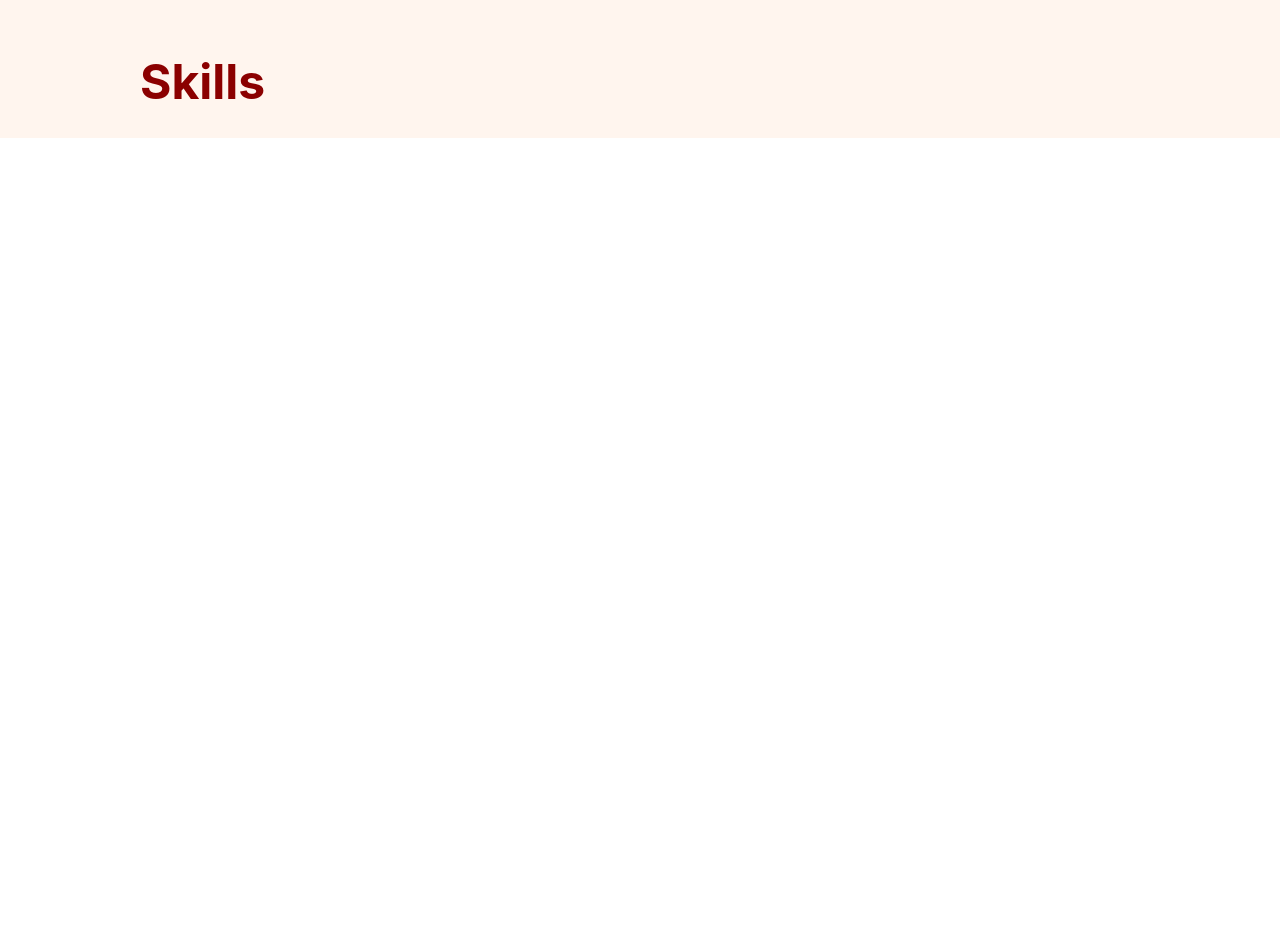
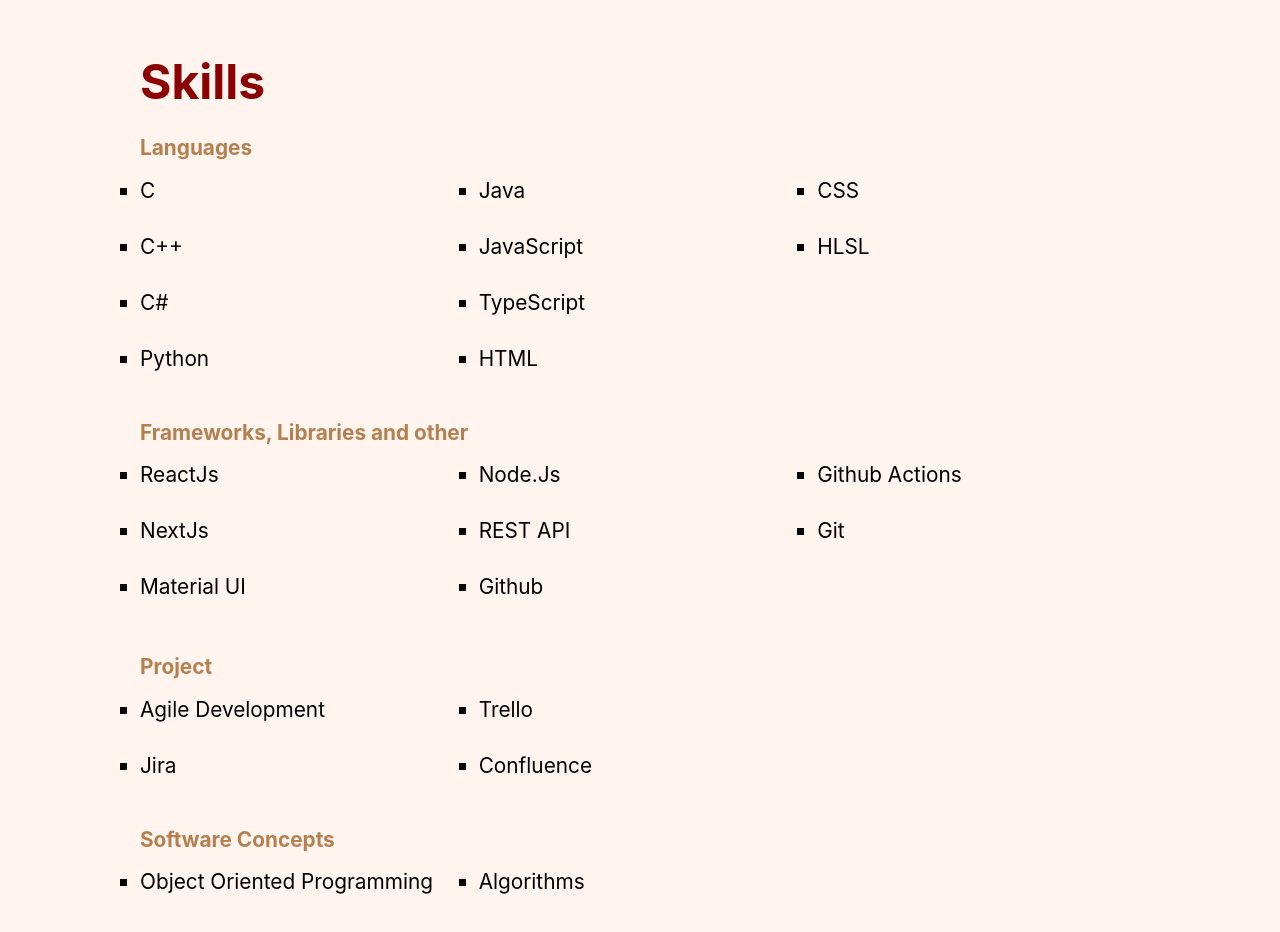
Before and after one commit to kyfohatl/portfolio-website-backend, a React (Create React App) app in the folder frontend/: page /skills in a window 1280 px wide. Shown: the part 1340-2272 px from the top of the page. Before the commit the page ends 1478 px from the top, so only its background shows below. Built offline with nearby package versions, Linux system fonts and the light colour scheme.

Commit message:
Finished initial content work on the skills page. Will need to come back to fix list icons and finishing touches

```diff
--- a/frontend/src/lib/headings.css
+++ b/frontend/src/lib/headings.css
@@ -30,7 +30,7 @@
   margin-bottom: 16px;
 }
 
-article > p, li > p {
+article > p, li > p, .skills-table > li {
   color: black;
   font-family: -apple-system, BlinkMacSystemFont, "Segoe UI", Roboto, Helvetica, Arial, sans-serif, "Apple Color Emoji", "Segoe UI Emoji", "Segoe UI Symbol";
   font-size: 1.3rem;
--- a/frontend/src/pages/Skills.css
+++ b/frontend/src/pages/Skills.css
@@ -24,3 +24,9 @@
 .skills-list {
   list-style-type: square;
 }
+
+.skills-table {
+  columns: 3;
+  list-style-type: square;
+  margin-bottom: 48px;
+}
--- a/frontend/src/pages/Skills.tsx
+++ b/frontend/src/pages/Skills.tsx
@@ -64,6 +64,42 @@
           </article>
           <article className="skills-article">
             <h2>Skills</h2>
+            <h4>Languages</h4>
+            <ul className="skills-table">
+              <li>C</li>
+              <li>C++</li>
+              <li>C#</li>
+              <li>Python</li>
+              <li>Java</li>
+              <li>JavaScript</li>
+              <li>TypeScript</li>
+              <li>HTML</li>
+              <li>CSS</li>
+              <li>HLSL</li>
+            </ul>
+            <h4>Frameworks, Libraries and other</h4>
+            <ul className="skills-table">
+              <li>ReactJs</li>
+              <li>NextJs</li>
+              <li>Material UI</li>
+              <li>Node.Js</li>
+              <li>REST API</li>
+              <li>Github</li>
+              <li>Github Actions</li>
+              <li>Git</li>
+            </ul>
+            <h4>Project</h4>
+            <ul className="skills-table">
+              <li>Agile Development</li>
+              <li>Jira</li>
+              <li>Trello</li>
+              <li>Confluence</li>
+            </ul>
+            <h4>Software Concepts</h4>
+            <ul className="skills-table">
+              <li>Object Oriented Programming</li>
+              <li>Algorithms</li>
+            </ul>
           </article>
         </div>
       </div>
```
